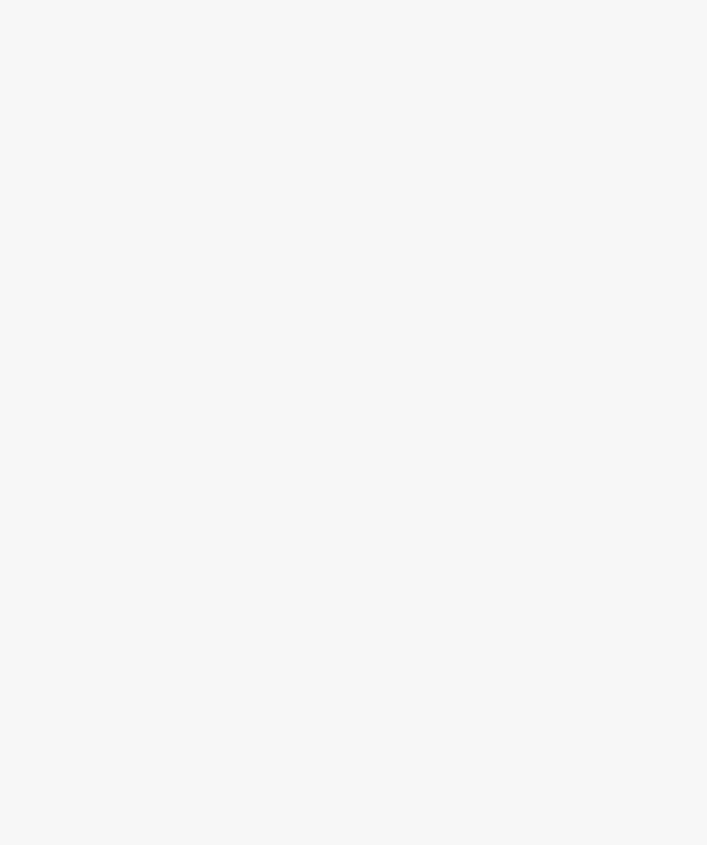
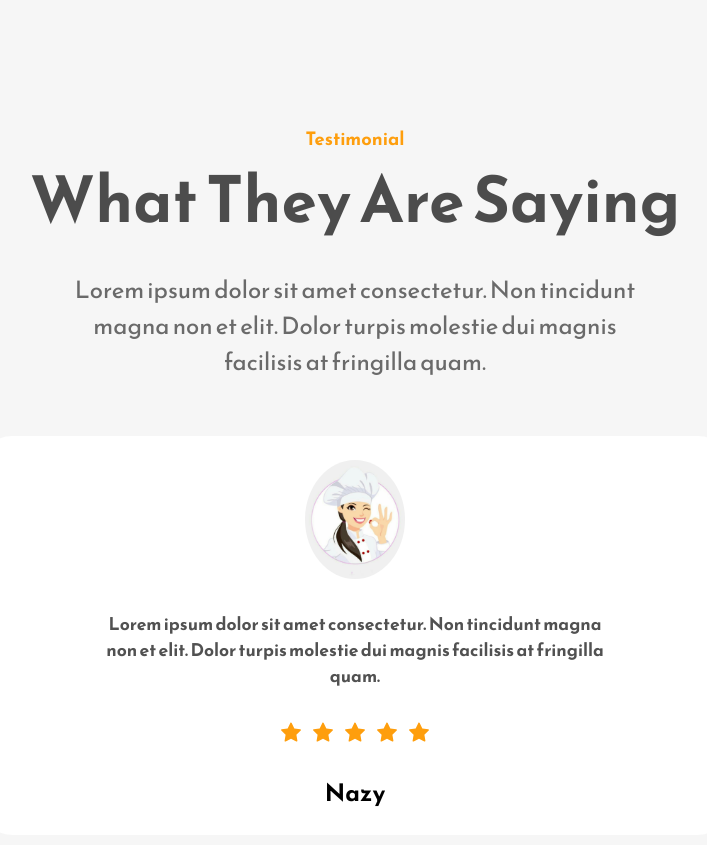
Before and after one commit to sharon5555/NazyBreakfast-React-, a React (Create React App) app in the folder nazy-breakfast/: page / in a window 1280 px wide. Shown: the part 3040-3885 px from the top of the page, without its empty margins (285-992 px from the left). Before the commit the page ends 2925 px from the top, so only its background shows below. Built offline with nearby package versions, Linux system fonts and the light colour scheme.

Commit message:
Added the Testimonial component

```diff
--- a/nazy-breakfast/src/App.css
+++ b/nazy-breakfast/src/App.css
@@ -241,9 +241,16 @@
   border-radius: 2rem;
   flex-direction: column;
   text-align: center;
+  overflow: hidden;
 }
 .testimonial-section-bottom {
   margin: 2rem auto;
+}
+.testimonial-section-bottom img {
+  width: 100px;
+  height: 100%;
+  object-fit: cover;
+  border-radius: 100%;
 }
 .testimonial-section-bottom p {
   font-weight: 700;
--- a/nazy-breakfast/src/App.js
+++ b/nazy-breakfast/src/App.js
@@ -2,6 +2,7 @@
 import Home from "./components/Home";
 import About from "./components/About";
 import Work from "./components/Work";
+import Testimonial from "./components/Testimonial";
 
 function App() {
   return (
@@ -9,6 +10,7 @@
       <Home/>
       <About/>
       <Work/>
+      <Testimonial/>
     </div>
   );
 }
--- /dev/null
+++ b/nazy-breakfast/src/components/Testimonial.js
@@ -0,0 +1,35 @@
+import React from "react";
+import ProfilePic from "../Assets/chef-image-2.jpg";
+import { AiFillStar } from "react-icons/ai";
+
+const Testimonial = () => {
+return (
+    <div className="work-section-wrapper">
+    <div className="work-section-top">
+        <p className="primary-subheading">Testimonial</p>
+        <h1 className="primary-heading">What They Are Saying</h1>
+        <p className="primary-text">
+        Lorem ipsum dolor sit amet consectetur. Non tincidunt magna non et
+        elit. Dolor turpis molestie dui magnis facilisis at fringilla quam.
+        </p>
+    </div>
+    <div className="testimonial-section-bottom">
+        <img src={ProfilePic} alt="" />
+        <p>
+        Lorem ipsum dolor sit amet consectetur. Non tincidunt magna non et
+        elit. Dolor turpis molestie dui magnis facilisis at fringilla quam.
+        </p>
+        <div className="testimonials-stars-container">
+            <AiFillStar />
+            <AiFillStar />
+            <AiFillStar />
+            <AiFillStar />
+            <AiFillStar />
+        </div>
+        <h2>Nazy</h2>
+    </div>
+    </div>
+);
+};
+
+export default Testimonial;
```
Also changed, not shown: nazy-breakfast/src/Assets/chef-image-2.jpg (added).
